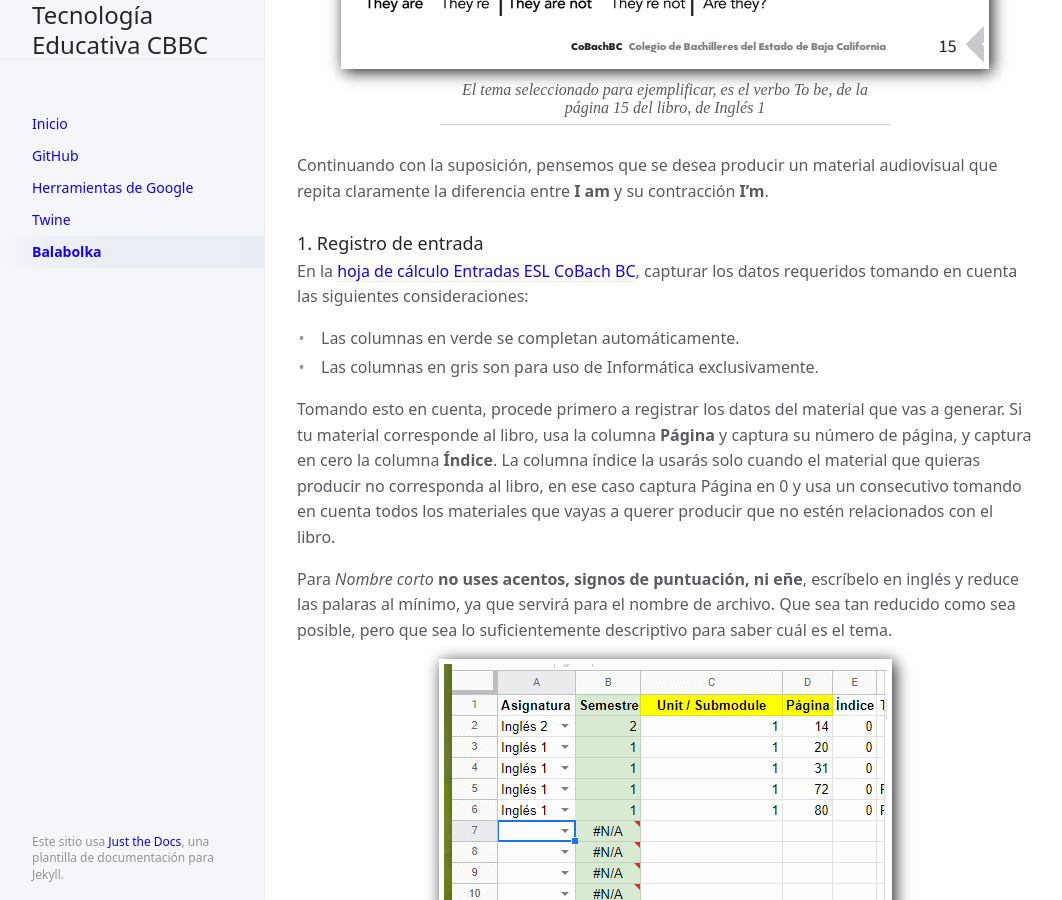
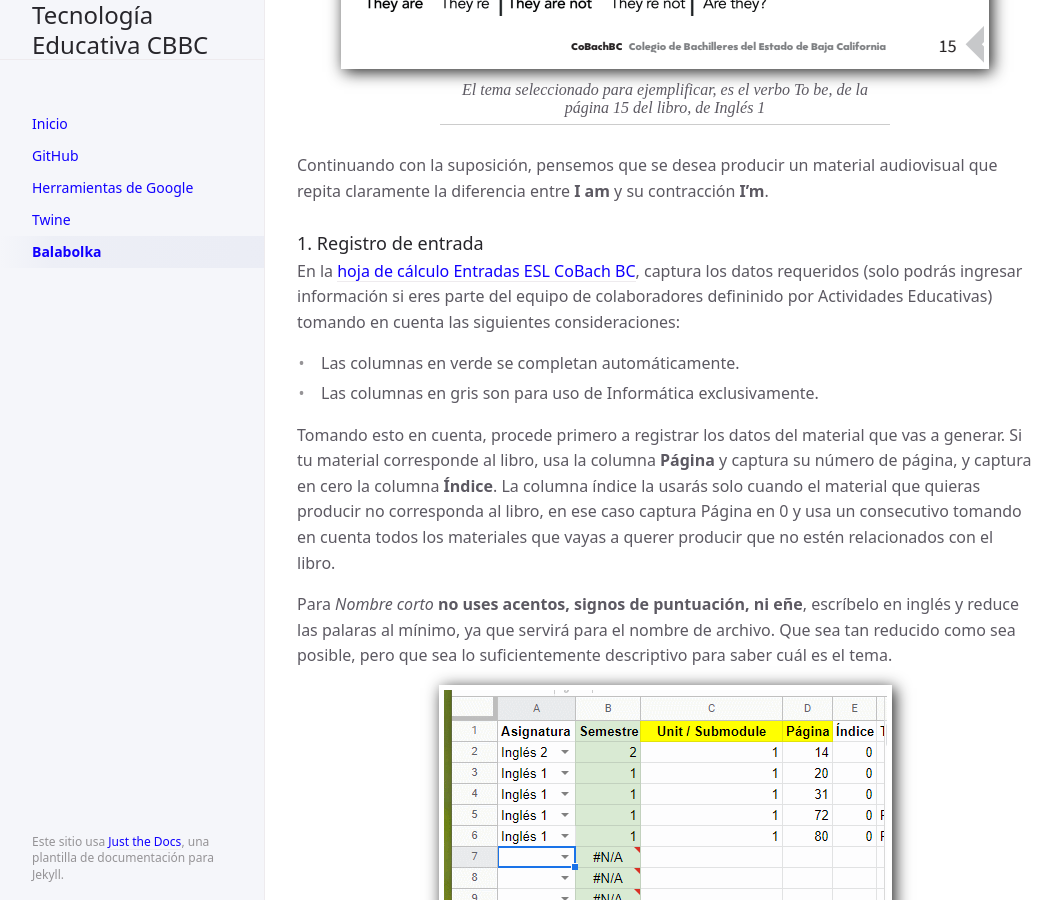
Before and after one commit to CoBachBC/demo, a Jekyll site: the page built from docs/balabolka.md, in a window 1280 px wide and 900 px high, scrolled down 1824 px. Shown: the whole window, without its empty margins (107-1169 px from the left). Built offline with Jekyll 4.4.1, drawn with Linux system fonts in a browser that asks for light colours.

Commit message:
Update balabolka.md

```diff
--- a/docs/balabolka.md
+++ b/docs/balabolka.md
@@ -61,7 +61,7 @@ Continuando con la suposición, pensemos que se desea producir un material audio
 
 ### 1. Registro de entrada
 
-En la [hoja de cálculo Entradas ESL CoBach BC](https://docs.google.com/spreadsheets/d/1DhRetj90AisoGd01740jlRBOGsHwRS2JzkQ1BGucOm0/edit?usp=sharing), capturar los datos requeridos tomando en cuenta las siguientes consideraciones:
+En la [hoja de cálculo Entradas ESL CoBach BC](https://docs.google.com/spreadsheets/d/1DhRetj90AisoGd01740jlRBOGsHwRS2JzkQ1BGucOm0/edit?usp=sharing), captura los datos requeridos (solo podrás ingresar información si eres parte del equipo de colaboradores defininido por Actividades Educativas) tomando en cuenta las siguientes consideraciones:
 
 - Las columnas en verde se completan automáticamente.
 - Las columnas en gris son para uso de Informática exclusivamente.
```
